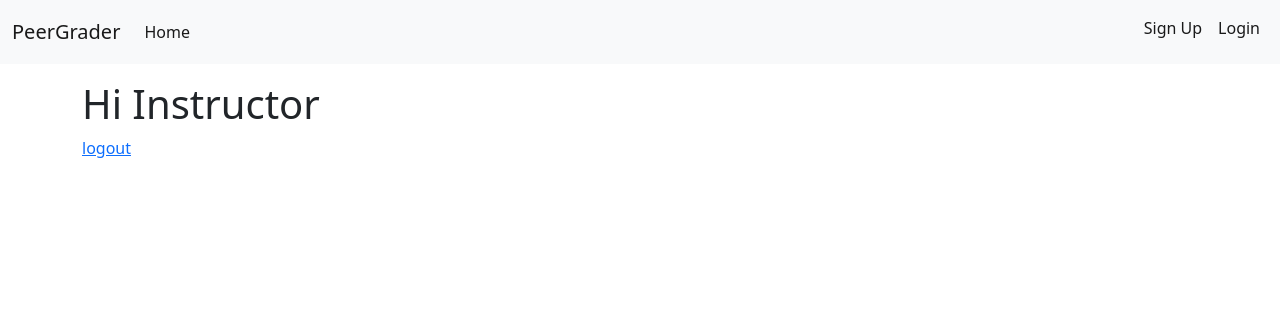
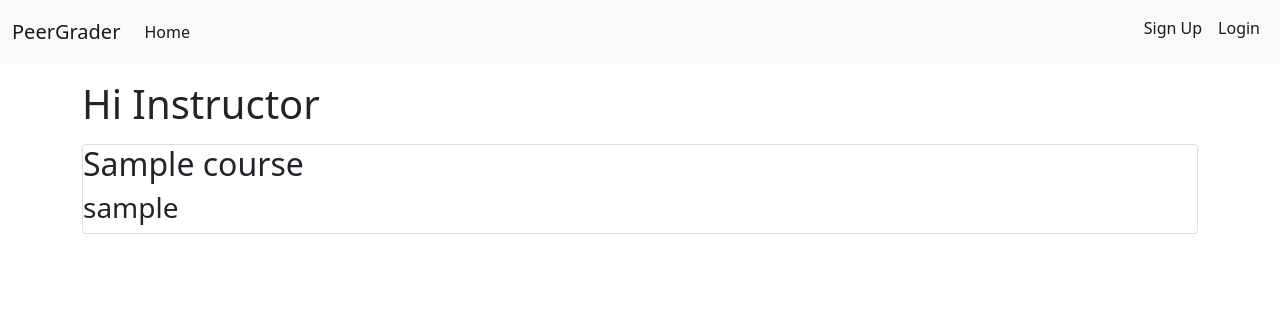
Before and after one commit to andre-dom/PeerGrader, a Django app: template users/templates/users/instructorhome.html in a window 1280 px wide. Shown: the top 324 px of the page. Run offline with Django 3.2, Linux system fonts and the light colour scheme; the template is opened without the code that fills it: values that come from a table or form of the project are taken from there, others are empty; tables that the repository leaves empty hold one stand-in row (values such as "Sample post").

Commit message:
show taught courses on instructor homepage

```diff
--- a/users/templates/users/instructorhome.html
+++ b/users/templates/users/instructorhome.html
@@ -1,5 +1,12 @@
 {% extends "base.html" %}
 {% block content %}
     <h1>Hi Instructor {{ user.username }} </h1>
-    <p><a href="{% url 'logout' %}">logout</a></p>
+
+    {% for Course in instructor_courses %}
+        <div class="card mt-3">
+            <h2>{{ Course.name }}</h2>
+            <h3>{{ Course.instructor.username }}</h3>
+        </div>
+    {% endfor %}
+
 {% endblock content %}
--- a/users/views.py
+++ b/users/views.py
@@ -16,6 +16,7 @@ def homeView(request):
     if not request.user.is_authenticated:
         return render(request, 'home.html')
     if request.user.is_instructor:
-        return render(request, 'users/instructorhome.html')
+        instructor_courses = Course.objects.filter(instructor=request.user)
+        return render(request, 'users/instructorhome.html', {'instructor_courses': instructor_courses, })
     student_courses = Course.objects.filter(students=request.user)
     return render(request, 'users/studenthome.html', {'student_courses': student_courses, })
```
